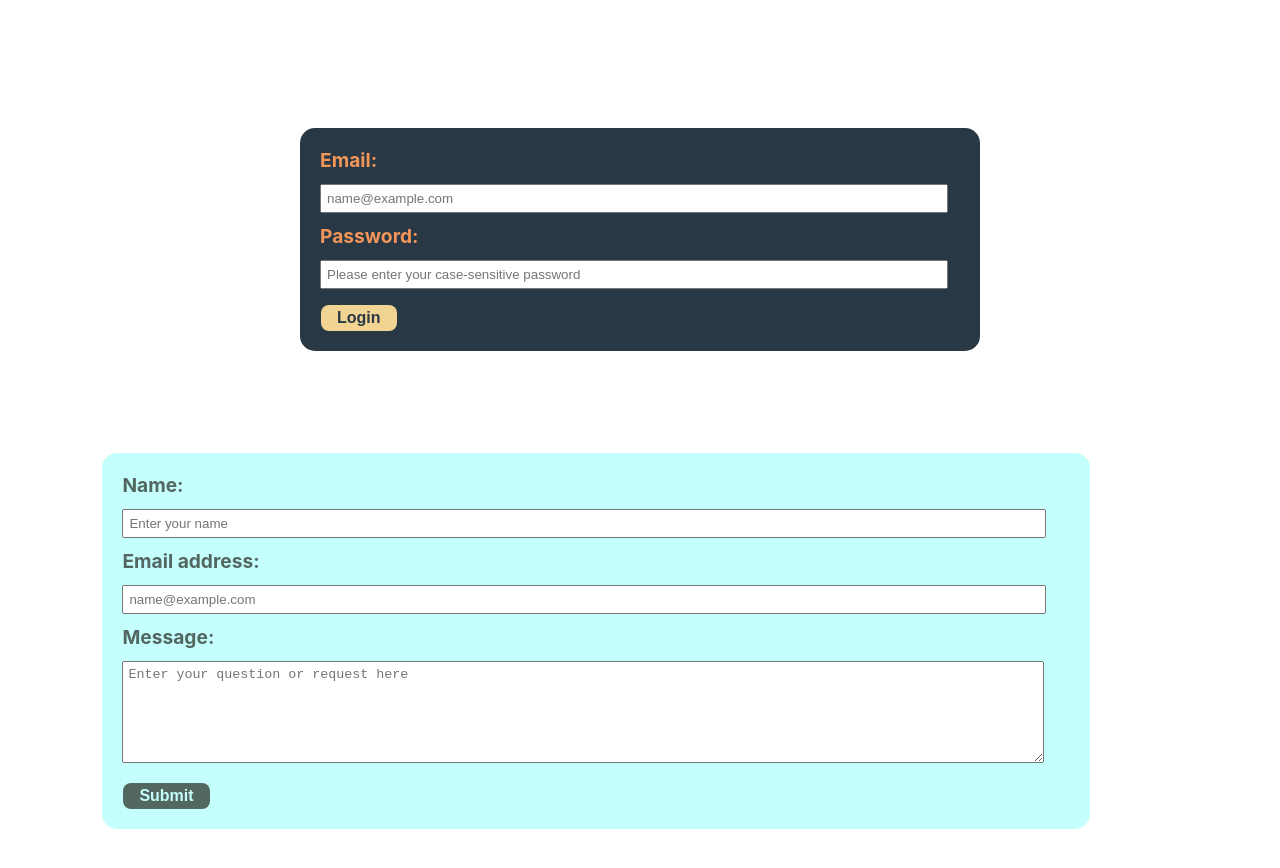
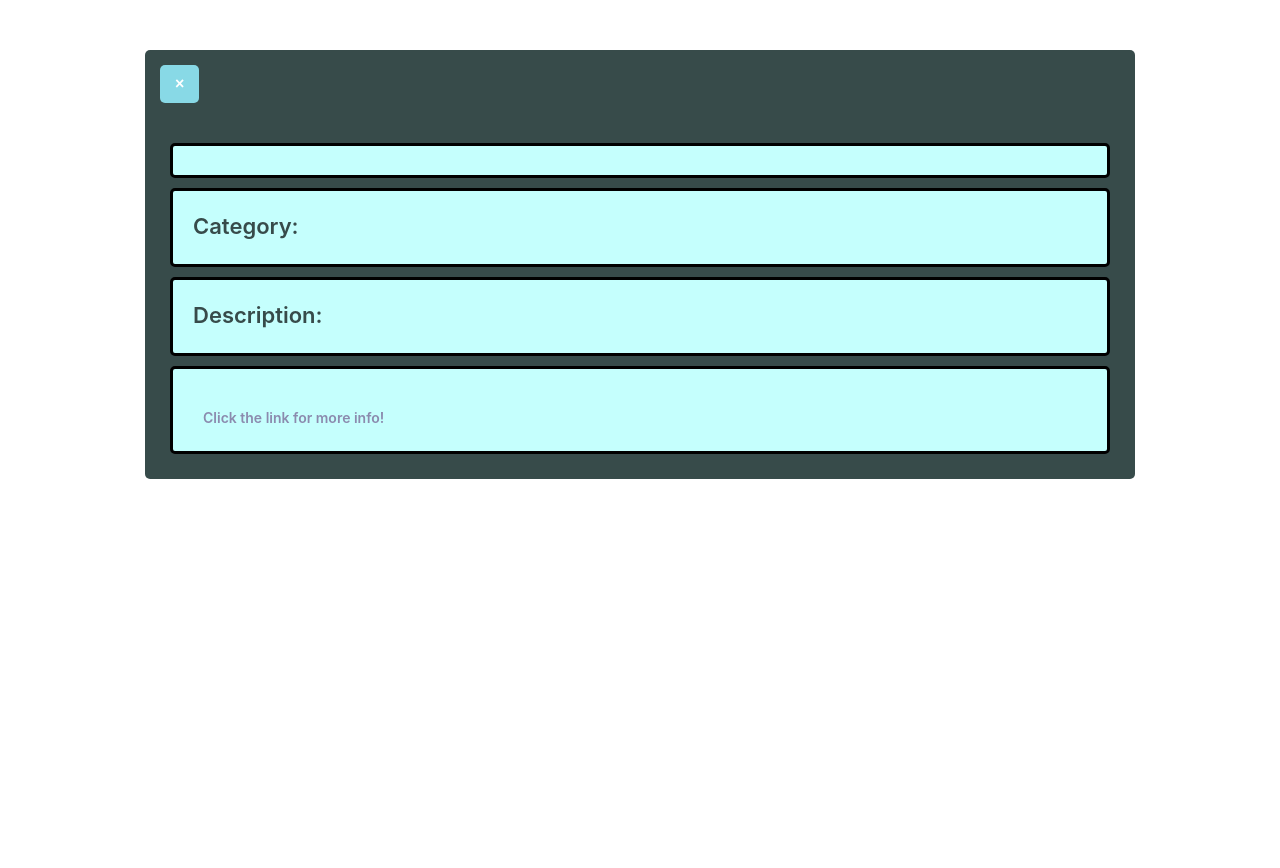
Before and after one commit to knharman/mall-directory, a React (Create React App) app in the folder client/: page / in a window 1280 px wide. Shown: the top 868 px of the page. After the commit the page ends 800 px from the top, so only its background shows below. Built offline with nearby package versions, Linux system fonts and the light colour scheme.

Commit message:
completed Custoemr Store Display Modal

```diff
--- a/client/src/App.js
+++ b/client/src/App.js
@@ -1,12 +1,14 @@
 import './App.css';
 import ContactUs from './pages/ContactUs';
 import DeveloperLogin from './pages/DeveloperLogin';
+import CustomerHome from './pages/CustomerHome';
 
 function App() {
   return (
     <>
-    <DeveloperLogin />
-    <ContactUs />
+       <CustomerHome />
+    {/* <DeveloperLogin />
+    <ContactUs /> */}
     </>
 
   );
--- a/client/src/components/CustomerStoreModal/index.js
+++ b/client/src/components/CustomerStoreModal/index.js
@@ -0,0 +1,85 @@
+import React from "react";
+
+import "./style.css";
+
+function CustomerStoreModal(onClose, currentStore) {
+  const { storeName, category, description, url } = currentStore;
+
+  const linking = () => {
+    window.location.href = `https://${url}`;
+  };
+
+  return (
+    <>
+      <section>
+        <div id="myModal" className="modalBackdrop">
+          <div className="modalContainer">
+            <div className=" inline margin50">
+              <button onClick={onClose} type="button">
+                &times;
+              </button>
+              <div className="box">
+                <h1 className="modalTitles storeName">{storeName}</h1>
+              </div>
+              {/* V2 we can link store image here
+            <br></br>
+            <div className="center">
+              <img
+                className="pic"
+                src="assets/images/icon.jpg"
+                alt="icon of store"
+              ></img>
+            </div>
+            <br></br> */}
+              <div className="box">
+                <h3 className="modalTitles">Category:</h3>
+                <p className="modalText">{category}</p>
+              </div>
+
+              <div className="box">
+                <h3 className="modalTitles">Description:</h3>
+                <p className="modalText">
+             {description}
+                </p>
+              </div>
+              <div className="box">
+                <span
+                  className="modalTitles"
+                  onClick={() => {
+                    linking();
+                  }}
+                >
+                  {url}
+                </span>
+                <p className="modalText">
+                  Click the link for more info!{" "}
+                </p>
+              </div>
+            </div>
+          </div>
+        </div>
+      </section>
+    </>
+  );
+}
+
+export default CustomerStoreModal;
+
+// <********  Needs to be set above return statement in CustomerStoreList  ********>
+
+// const [currentStore, setCurrentStore] = useState();
+//   const [isModalOpen, setIsModalOpen] = useState(false);
+//   const toggleModal = (store, i) => {
+//     setCurrentPhoto({ ...store, index: i });
+//     setIsModalOpen(!isModalOpen);
+//   };
+
+//   <********  Needs to be set inside of return statement in CustomerStoreList  ********>
+
+// {isModalOpen && (
+//   <Modal currentPhoto={currentPhoto} onClose={toggleModal} />
+// )}
+
+//   <********  Needs to be set inside of map function for stores in CustomerStoreList  ********>
+//   <********  can be attached to name or icon  ********>
+// onClick={() => toggleModal(store, i)}
--- a/client/src/components/CustomerStoreModal/style.css
+++ b/client/src/components/CustomerStoreModal/style.css
@@ -0,0 +1,88 @@
+:root {
+  --customer1: #C5FFFD;
+  --customer2: #88D9E6;
+  --customer3: #8B8BAE;
+  --customer4: #526760;
+  --customer5: #374B4A;
+  --developer1: #202C39;
+  --developer2: #283845;
+  --developer3: #B8B08D;
+  --developer4: #F2D492;
+  --developer5: #F29559;
+  --white: #FFFFFF;
+}
+
+
+.modalContainer {
+	background: var(--customer5);
+	border-radius: 5px;
+	max-width: 100%;
+	margin: 50px auto;
+	padding: 15px;
+	width: 960px;
+}
+
+.modalTitle {
+	font-size: 18px;
+	font-weight: 600;
+	margin-bottom: 25px;
+}
+
+button {
+	background: var(--customer2);
+	border: 0;
+	border-radius: 5px;
+	color: #fff;
+	cursor: pointer;
+	font-size: 16px;
+	font-weight: 600;
+	margin-bottom: 30px;
+	padding: 10px 15px;
+}
+
+
+.modalBackdrop {
+	background: transparent;
+	bottom: 0;
+	left: 0;
+	overflow: auto;
+	position: fixed;
+	right: 0;
+	top: 0;
+	z-index: 1;
+}
+
+.box {
+  border: solid;
+  border-radius: 5px;
+  background-color: var(--customer1);
+  margin: 10px;
+}
+
+.inline {
+  display: flexbox;
+  width: 100%;
+  vertical-align: top;
+
+}
+
+.modalTitles {
+	font-size: 22px;
+	font-weight: 600;
+	margin-bottom: 25px;
+  margin-left: 20px;
+  color: var(--customer5);
+}
+
+.modalText {
+	font-size: 14px;
+	font-weight: 600;
+	margin-bottom: 25px;
+  margin-left: 30px;
+  margin-right: 30px;
+  color: var(--customer3);
+}
+
+.storeName{
+  font-size: 35px;
+}
--- a/client/src/pages/CustomerHome.js
+++ b/client/src/pages/CustomerHome.js
@@ -0,0 +1,10 @@
+import React from "react";
+import CustomerStoreModal from "../components/CustomerStoreModal";
+
+const ContactUs = () => {
+    return (
+        <CustomerStoreModal />
+    )
+}
+
+export default ContactUs;
```
